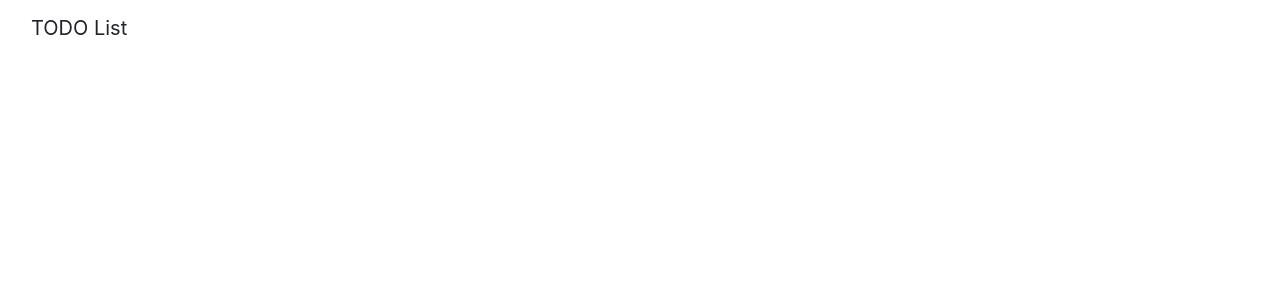
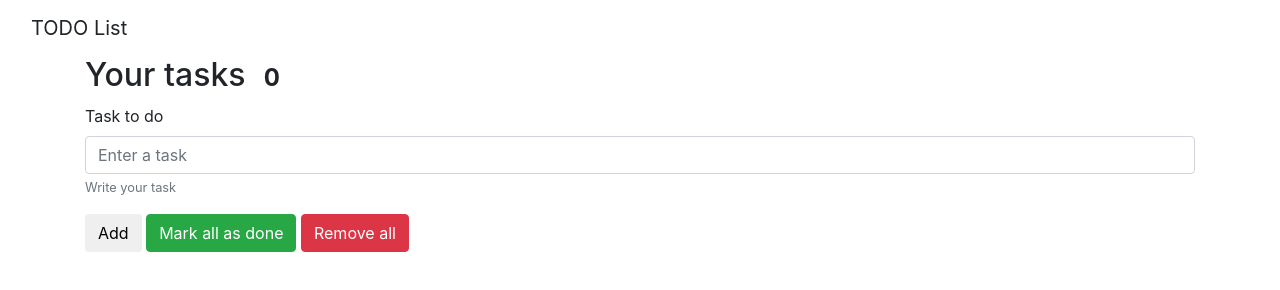
Before and after one commit to bitcubico/TypescriptTuto, a website: page TodoList/index.html in a window 1280 px wide. Drawn offline with nearby package versions, Linux system fonts and the light colour scheme.

Commit message:
finalizo con la vista básica de index

```diff
--- a/TodoList/index.html
+++ b/TodoList/index.html
@@ -24,7 +24,23 @@
         </div>
     </nav>
     <div class="container">
+        <h2>
+            Your tasks
+            <span id="yourTaskBadge" class="badge">0</span>
+        </h2>
+        <div>
+            <div class="form-group">
+                <label for="inputTask">Task to do</label>
+                <input type="text" name="" id="inputTask" class="form-control" placeholder="Enter a task" aria-describedby="helpId">
+                <small id="helpId" class="text-muted">Write your task</small>
+            </div>
 
+            <button type="button" id="addTask" class="btn btn-default">Add</button>
+            <button type="button" id="markAllAsDone" class="btn btn-success">Mark all as done</button>
+            <button type="button" id="removeAll" class="btn btn-danger">Remove all</button>
+        </div>
+        <br>
+        <ul class="list-group" id="taskList"></ul>
     </div>
 
     <!-- Optional JavaScript -->
```
